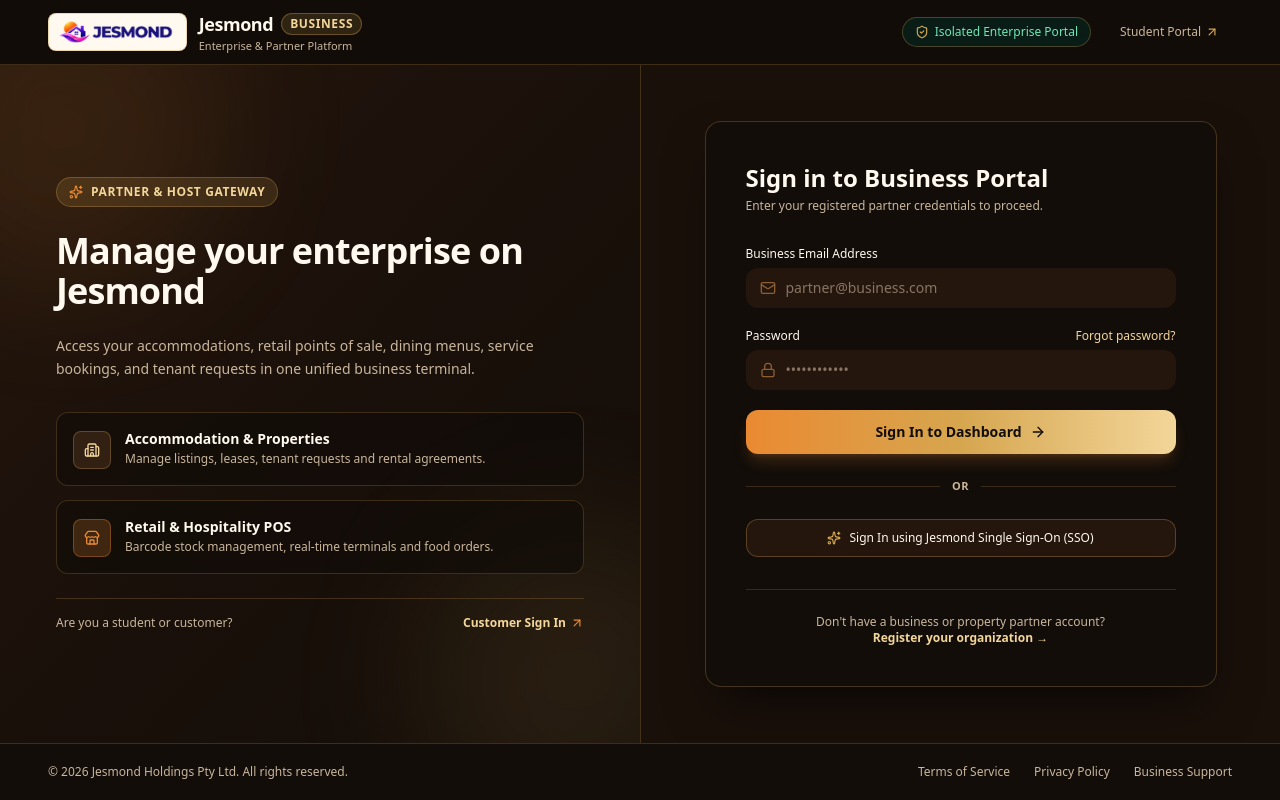
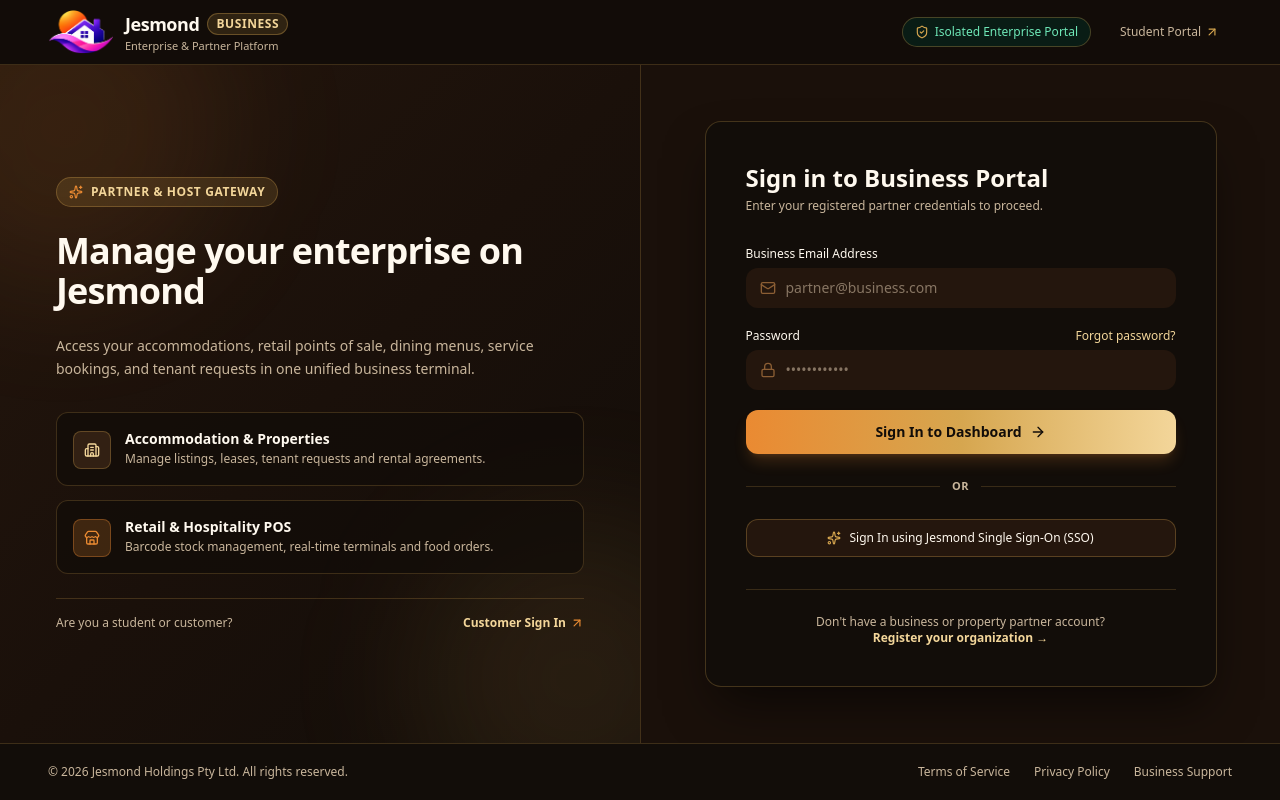
Before and after one commit to matrix-intertech/Jesmond, a Next.js app in the folder apps/web/: page /business/login in a window 1280 px wide. Built offline with nearby package versions, Linux system fonts and the light colour scheme; no server answers.

Commit message:
fix(web): use standalone Jesmond icon in business header

```diff
--- a/apps/web/app/business/layout.tsx
+++ b/apps/web/app/business/layout.tsx
@@ -22,17 +22,15 @@ export default function BusinessLayout({
       <header className="w-full border-b border-[rgba(214,166,79,0.22)] bg-[#120D09]/95 backdrop-blur-md sticky top-0 z-50">
         <div className="w-full px-3 sm:px-8 lg:px-12 h-16 flex items-center justify-between gap-2 sm:gap-4">
           <div className="flex items-center min-w-0">
-            <Link href="/business/login" className="flex items-center gap-2 sm:gap-3 group min-w-0">
-              <div className="px-2 py-1 sm:px-2.5 rounded-lg bg-[#FFF9EF] border border-[#D6A64F]/40 shadow-sm shrink-0 group-hover:border-[#EA8A32] transition-colors">
-                <Image
-                  src="/assets/logo_navbar.png"
-                  alt="Jesmond"
-                  width={120}
-                  height={32}
-                  className="h-6 sm:h-7 w-auto object-contain"
-                  priority
-                />
-              </div>
+            <Link href="/business/login" className="flex items-center gap-2.5 sm:gap-3 group min-w-0">
+              <Image
+                src="/assets/icon.png"
+                alt="Jesmond"
+                width={64}
+                height={44}
+                className="h-10 sm:h-11 w-auto object-contain shrink-0 group-hover:scale-105 transition-transform"
+                priority
+              />
               <div className="flex flex-col min-w-0">
                 <span className="font-outfit font-extrabold text-sm sm:text-lg text-[#FFF9EF] tracking-tight flex items-center gap-1.5 sm:gap-2">
                   <span>Jesmond</span>
```
